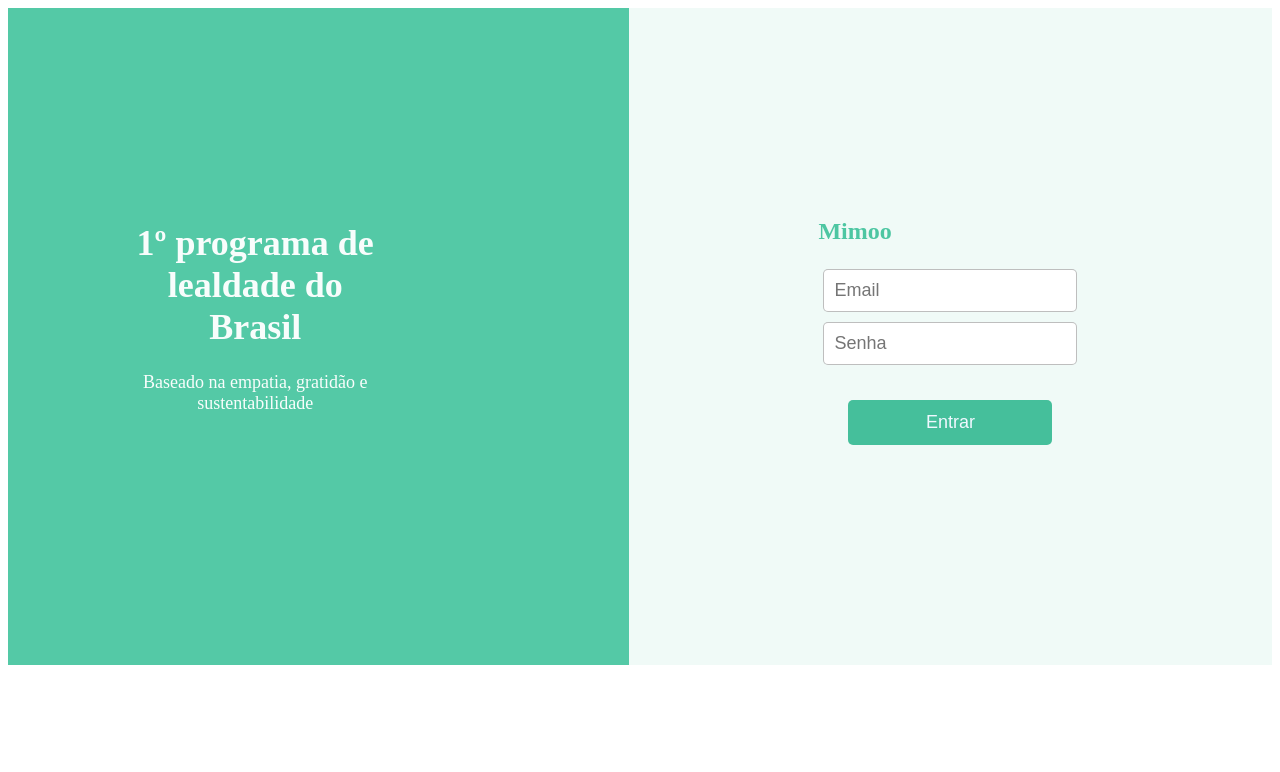
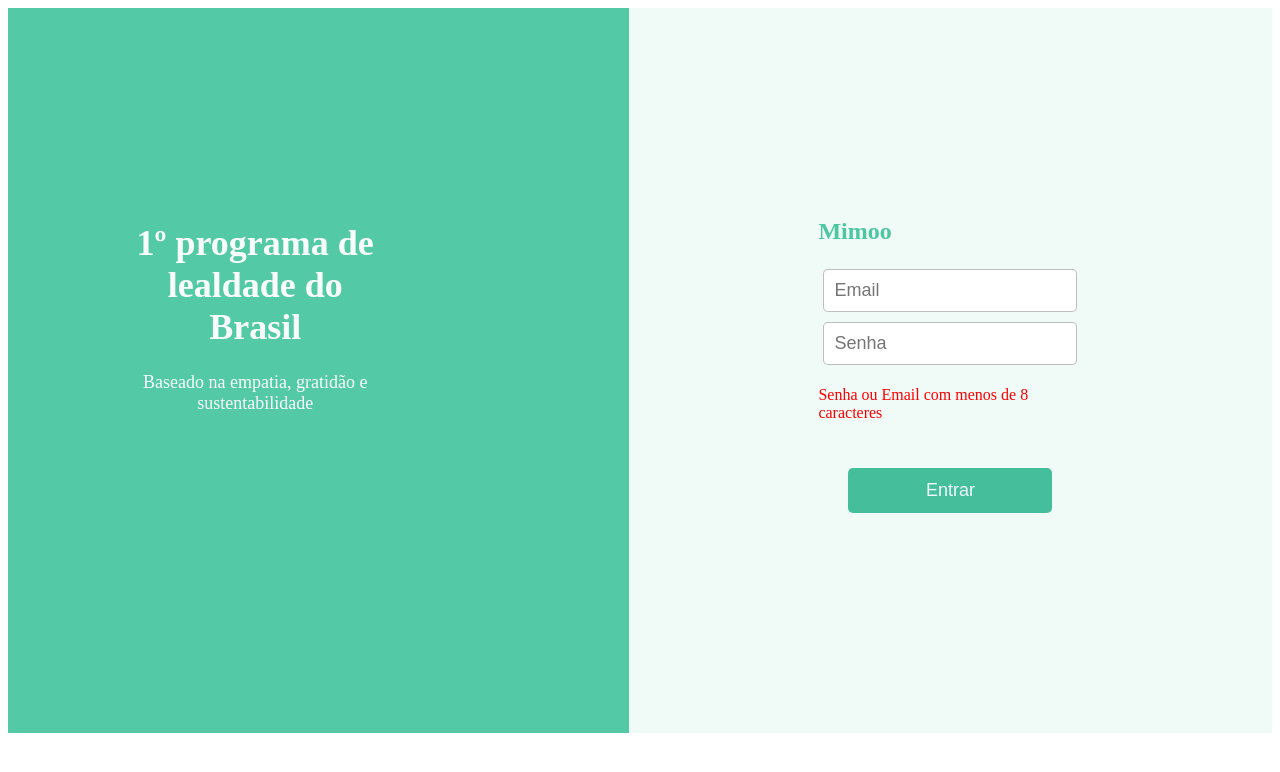
Before and after one commit to CarolinaInglethe/ci-project-mimoo-sponsor-registration, a React (Create React App) app: page / in a window 1280 px wide. Shown: the top 772 px of the page. Built offline with nearby package versions, Linux system fonts and the light colour scheme.

Commit message:
login - validaaçao dos inputs

```diff
--- a/src/pages/Login.tsx
+++ b/src/pages/Login.tsx
@@ -1,4 +1,4 @@
-import React, { useState } from 'react';
+import React, { useEffect, useState } from 'react';
 import Input from '../components/input';
 import GreenButton from '../components/GreenButton';
 
@@ -11,17 +11,33 @@ interface evInputs { target: evInputs2; }
 const Login = () => {
   const [ infoUserLogin, setInfoUserLogin ] = useState<stateInfoUser>({ email:'', password:'' })
   const [ nameButtonLogin, setNameButtonLogin ] = useState('Entrar')
+  const [ messageLogin, setMessageLogin ] = useState('');
 
   const handleChangeInputLogin = ({ target }: evInputs) => {
     const { value,name } = target;
     setInfoUserLogin({
       ...infoUserLogin,
-      [name]:value
+      [name]:value,
     })
   }
 
+  useEffect(() => {
+    if (infoUserLogin.email.length < 8
+    || infoUserLogin.password.length < 8) {
+      return setMessageLogin('Senha ou Email com menos de 8 caracteres')
+    }
+
+    const emailRegex = /^[a-z0-9.]+@[a-z0-9]+\.[a-z]/i;
+    if (emailRegex.test(infoUserLogin.email) !== true) {
+      return setMessageLogin('Formato de email inválido');
+    }
+    setMessageLogin('')
+  }, [infoUserLogin])
+
   const handleClickButtonLogin = () => {
-    setNameButtonLogin('Carregando..')
+    setNameButtonLogin('Carregando..');
+
+
   }
 
   return (
@@ -45,6 +61,11 @@ const Login = () => {
           type="password"
           handleChange={ handleChangeInputLogin }
         />
+
+        <span style={ { color:"red" } }>
+          { messageLogin.length > 1 ? <p>{ messageLogin }</p> : ""}
+        </span>
+
         <GreenButton
           nameButton={ nameButtonLogin }
           handleClick={ handleClickButtonLogin }
```
